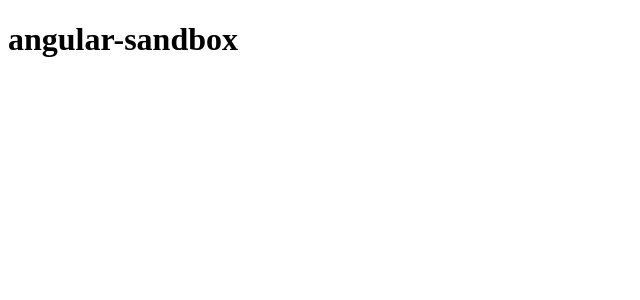
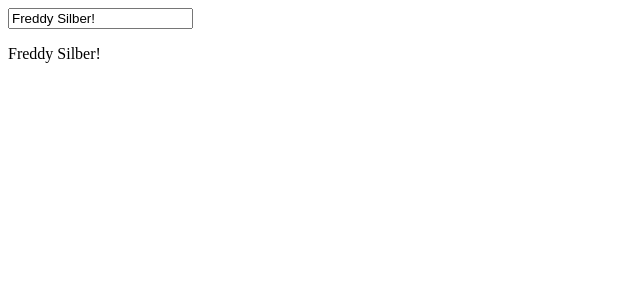
Before and after one commit to freddysilber/angular-sandbox, an Angular app: page / in a window 1280 px wide. Shown: the top 300 px of the page, without its empty margins (0-640 px from the left). Built offline with nearby package versions, Linux system fonts and the light colour scheme.

Commit message:
lesson 1

```diff
--- a/src/app/app.component.html
+++ b/src/app/app.component.html
@@ -1 +1,2 @@
-<h1>{{title}}</h1>
+<input type="text" [(ngModel)]="name">
+<p>{{name}}</p>
--- a/src/app/app.component.ts
+++ b/src/app/app.component.ts
@@ -1,4 +1,4 @@
-import { Component } from '@angular/core';
+import { Component } from '@angular/core'
 
 @Component({
   selector: 'app-root',
@@ -6,5 +6,5 @@
   styleUrls: ['./app.component.css']
 })
 export class AppComponent {
-  title = 'angular-sandbox';
+  name = 'Freddy Silber!';
 }
--- a/src/app/app.module.ts
+++ b/src/app/app.module.ts
@@ -1,6 +1,6 @@
 import { BrowserModule } from '@angular/platform-browser';
 import { NgModule } from '@angular/core';
-
+import { FormsModule } from '@angular/forms'
 import { AppComponent } from './app.component';
 
 @NgModule({
@@ -8,7 +8,8 @@
     AppComponent
   ],
   imports: [
-    BrowserModule
+    BrowserModule,
+    FormsModule
   ],
   providers: [],
   bootstrap: [AppComponent]
```
